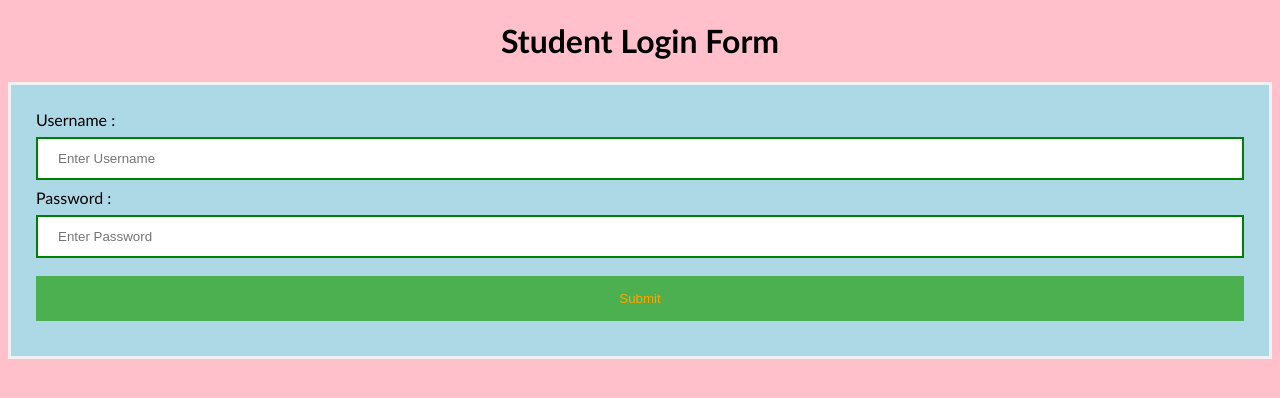
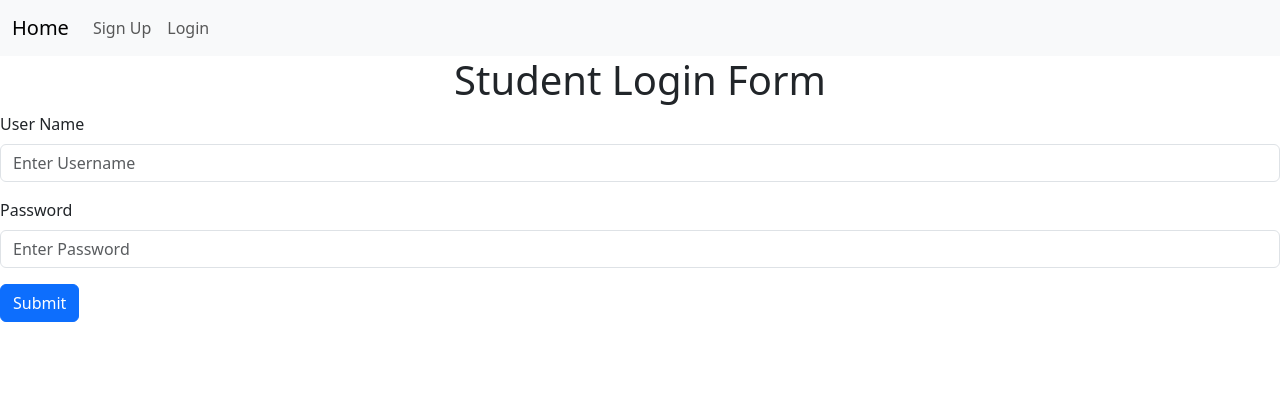
Before and after one commit to ShaikhAsfak/Django, a Django app: page /login/ in a window 1280 px wide. Shown: the top 398 px of the page. Run offline with Django 4.2, Linux system fonts and the light colour scheme.

Commit message:
added some UI

```diff
--- a/Login/LoginApp/templates/login.html
+++ b/Login/LoginApp/templates/login.html
@@ -1,53 +1,46 @@
-<!DOCTYPE html>
-<html>
+<!doctype html>
+<html lang="en">
+
     <head>
+        <meta charset="utf-8">
         <meta name="viewport" content="width=device-width, initial-scale=1">
-<title> Login Page </title>
-<style>
-Body {
-  font-family: Calibri, Helvetica, sans-serif;
-  background-color: pink;
-}
-button {
-       background-color: #4CAF50;
-       width: 100%;
-        color: orange;
-        padding: 15px;
-        margin: 10px 0px;
-        border: none;
-        cursor: pointer;
-         }
- form {
-        border: 3px solid #f1f1f1;
-    }
- input[type=text], input[type=password] {
-        width: 100%;
-        margin: 8px 0;
-        padding: 12px 20px;
-        display: inline-block;
-        border: 2px solid green;
-        box-sizing: border-box;
-    }
- button:hover {
-        opacity: 0.7;
-    }
+        <title>Login</title>
+        <link href="https://cdn.jsdelivr.net/npm/bootstrap@5.3.2/dist/css/bootstrap.min.css" rel="stylesheet" integrity="sha384-T3c6CoIi6uLrA9TneNEoa7RxnatzjcDSCmG1MXxSR1GAsXEV/Dwwykc2MPK8M2HN" crossorigin="anonymous">
+    </head>
 
- .container {
-        padding: 25px;
-        background-color: lightblue;
-    }
-</style>
-</head>
     <body>
-    <center> <h1> Student Login Form </h1> </center>
-    <form method="GET" action="/loginchk/">
-        <div class="container">
-            <label>Username : </label>
-            <input type="text" placeholder="Enter Username" name="uname" required>
-            <label>Password : </label>
-            <input type="password" placeholder="Enter Password" name="password" required>
-            <button type="submit">Submit</button>
+
+        <nav class="navbar navbar-expand-lg bg-body-tertiary">
+            <div class="container-fluid">
+                <a class="navbar-brand" href="/">Home</a>
+                <div class="collapse navbar-collapse" id="navbarSupportedContent">
+                    <ul class="navbar-nav me-auto mb-2 mb-lg-0">
+                        <li class="nav-item">
+                            <a class="nav-link" href="/signup/">Sign Up</a>
+                        </li>
+                        <li class="nav-item">
+                            <a class="nav-link" href="/login/">Login</a>
+                        </li>
+                    </ul>
                 </div>
+            </div>
+        </nav>
+
+        <center><h1> Student Login Form</h1></center>
+
+        <form  method="GET" action="/loginchk/">
+            <div class="mb-3">
+                <label class="form-label">User Name</label>
+                <input type="text" placeholder="Enter Username" name="uname" class="form-control" required>
+            </div>
+            <div class="mb-3">
+                <label class="form-label">Password</label>
+                <input type="password" placeholder="Enter Password" name="password" class="form-control" required>
+            </div>
+            <button type="submit" class="btn btn-primary">Submit</button>
         </form>
+
+        <script src="https://cdn.jsdelivr.net/npm/bootstrap@5.3.2/dist/js/bootstrap.bundle.min.js" integrity="sha384-C6RzsynM9kWDrMNeT87bh95OGNyZPhcTNXj1NW7RuBCsyN/o0jlpcV8Qyq46cDfL" crossorigin="anonymous"></script>
+
         </body>
 </html>
--- a/Login/LoginApp/views.py
+++ b/Login/LoginApp/views.py
@@ -32,7 +32,8 @@ def loginchk(request):
 	uname = request.GET.get('uname')
 	password = request.GET.get('password')
 	# Method 1
-	# data = loginModel.objects.all()
+	# data = loginModel.objects.all() #select * from loginModel
+	# data = loginModel.object.filter(uname=uname) #select * from loginModel where uname=uname
 	# for d in data:
 	# 	if (d.uname == uname and d.password == password):
 	# 		return HttpResponse('<h2>You are login Successfully</h2>')
```
Also changed, not shown: Login/LoginApp/templates/index.html (+33 -6 lines), Login/LoginApp/templates/signup.html (+28 -2 lines), Login/db.sqlite3. Lines whose indentation alone changed are shown as unchanged.
